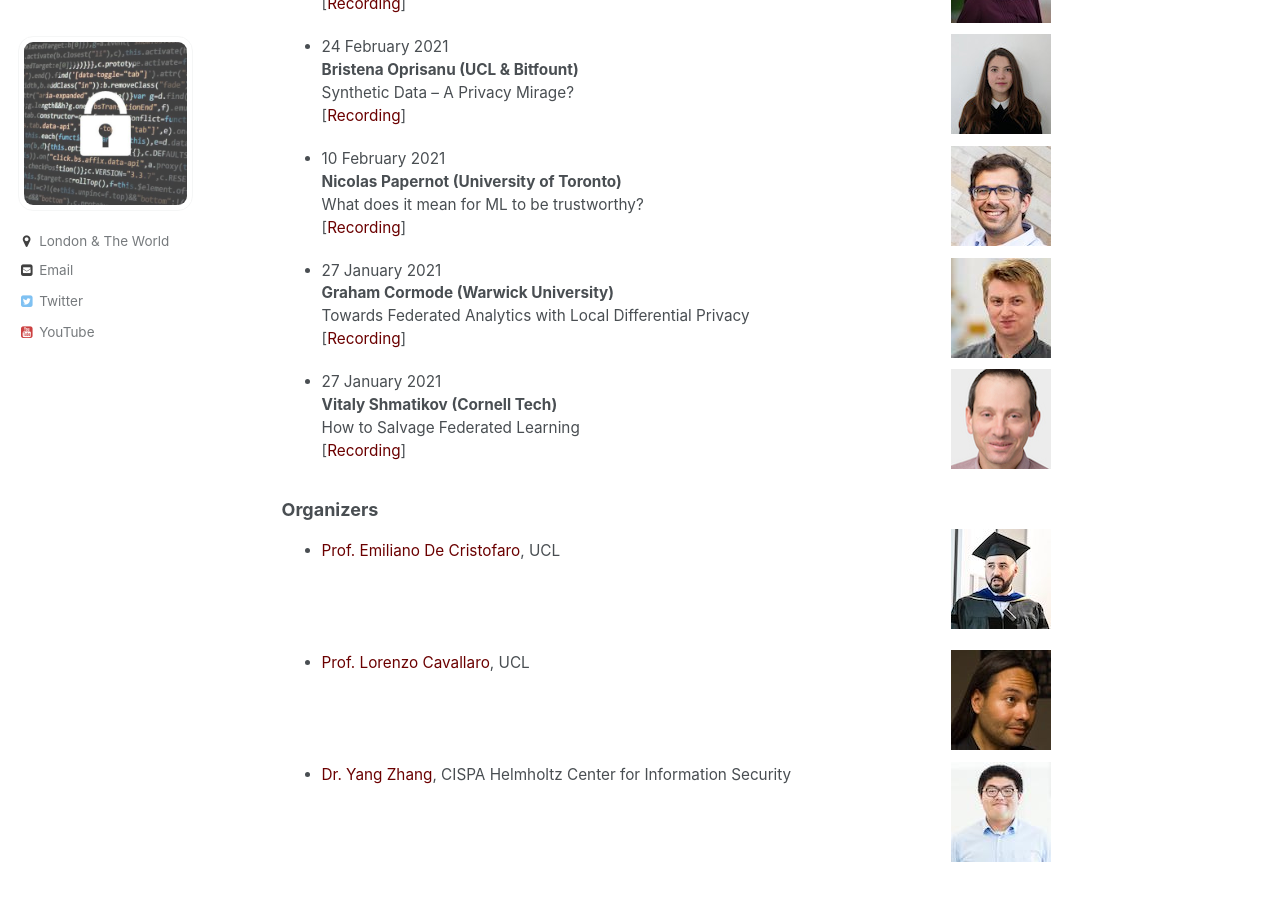
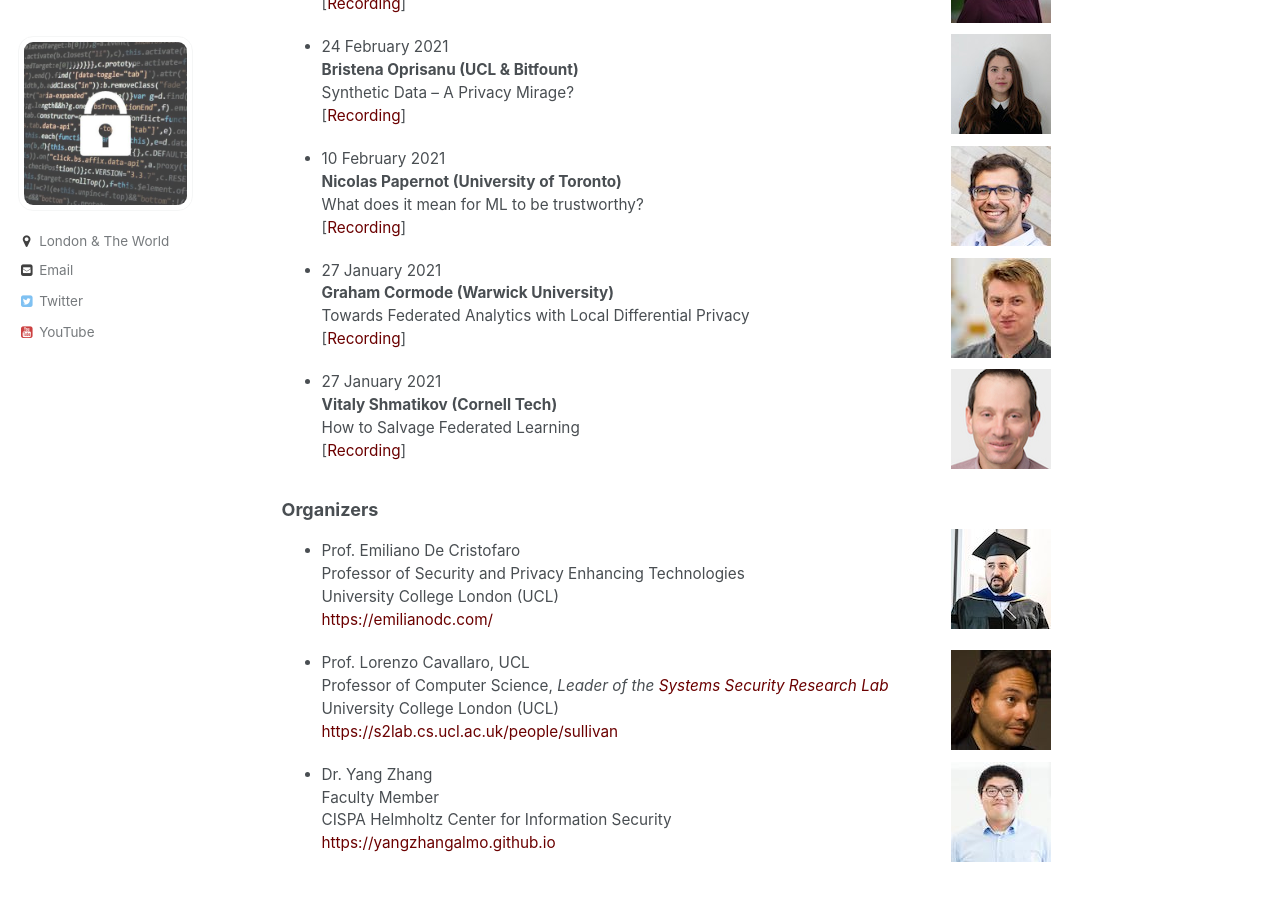
Before and after one commit to prisec-ml/prisec-ml.github.io, a Jekyll site: the page built from _pages/about.md, in a window 1280 px wide and 900 px high, scrolled down 3875 px. Built offline with Jekyll 4.4.1, drawn with Linux system fonts in a browser that asks for light colours.

Commit message:
organizers images

```diff
--- a/_pages/about.md
+++ b/_pages/about.md
@@ -219,19 +219,19 @@ How to Salvage Federated Learning
 
 ### Organizers
 <img src="../images/emiliano.jpg" style="float:right;width:100px;height:100px;margin-top:00px">
-- [Prof. Emiliano De Cristofaro](https://emilianodc.com/), UCL
-<br>
-<br>
-<br>
+- Prof. Emiliano De Cristofaro
+Professor of Security and Privacy Enhancing Technologies<br>
+University College London (UCL)<br>
+[https://emilianodc.com/](https://emilianodc.com/)<br>
 
 <img src="../images/lorenzo.jpg" style="float:right;width:100px;height:100px;margin-top:00px">
-- [Prof. Lorenzo Cavallaro](https://s2lab.cs.ucl.ac.uk/people/sullivan), UCL
-<br>
-<br>
-<br>
+- Prof. Lorenzo Cavallaro, UCL
+Professor of Computer Science, <em>Leader of the <a href="https://s2lab.cs.ucl.ac.uk">Systems Security Research Lab</a></em><br>
+University College London (UCL)<br>
+[https://s2lab.cs.ucl.ac.uk/people/sullivan](https://s2lab.cs.ucl.ac.uk/people/sullivan)<br>
 
 <img src="../images/yang.jpg" style="float:right;width:100px;height:100px;margin-top:00px">
-- [Dr. Yang Zhang](https://yangzhangalmo.github.io), CISPA Helmholtz Center for Information Security
-<br>
-<br>
-<br>
+- Dr. Yang Zhang
+Faculty Member<br>
+CISPA Helmholtz Center for Information Security<br>
+[https://yangzhangalmo.github.io](https://yangzhangalmo.github.io)<br>
```
